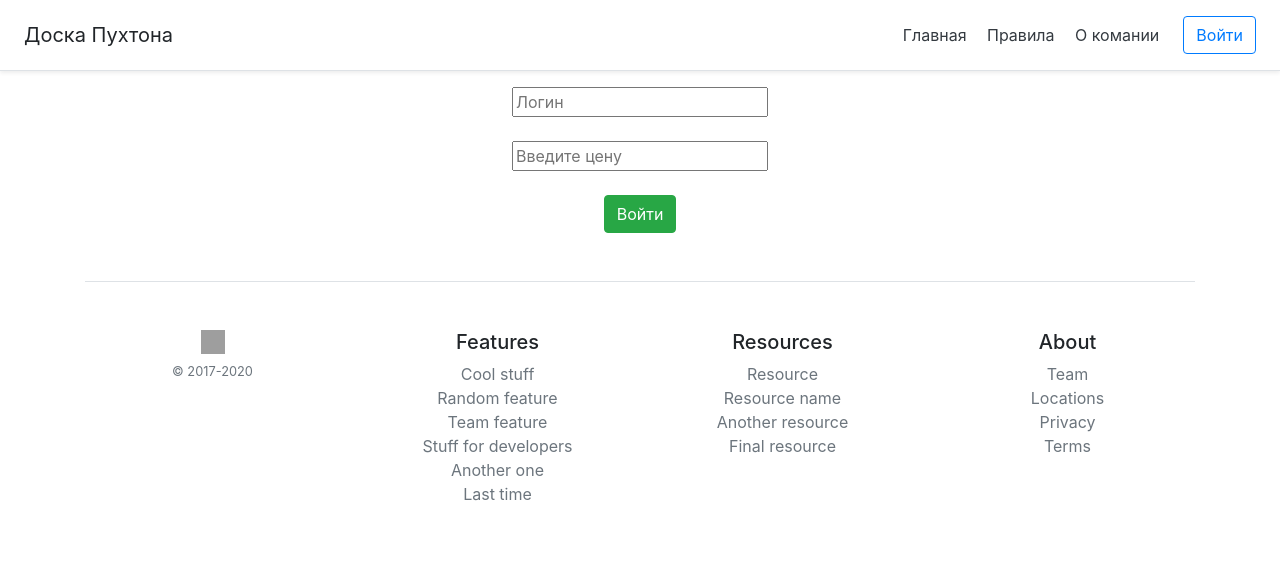
After one commit to pavelk123/Flask_site, a Flask app: page /login in a window 1280 px wide. The commit adds this page. Shown: the top 569 px of the page. Run offline with Flask 2, Linux system fonts and the light colour scheme; some libraries are stand-ins or nearby versions; grey boxes are pictures that could not be loaded.

Commit message:
login 0.1

```diff
--- a/main.py
+++ b/main.py
@@ -1,7 +1,12 @@
-from flask import Flask, render_template, request, redirect
+from flask import Flask, render_template, url_for, request, redirect, make_response, flash, session
 from flask_sqlalchemy import SQLAlchemy
+import datetime
+
 
 app = Flask(__name__)
+
+app.config['SECRET_KEY'] = 'ddsf11r13r1'
+
 app.config['SQLALCHEMY_DATABASE_URI'] = 'sqlite:///shop.db'
 app.config['SQLALCHEMY_TRACK_MODIFICATIONS'] = 'sqlite:///shop.db'
 db = SQLAlchemy(app)
@@ -9,6 +14,20 @@ db = SQLAlchemy(app)
 #from main import db
 #db.create_all()
 #для создания бд (вводить в интерпритатор)
+#db.close_all_sessions()
+
+class User(db.Model):
+
+    id = db.Column(db.Integer(), primary_key=True)
+    name = db.Column(db.String(100))
+    username = db.Column(db.String(50), nullable=False, unique=True)
+    email = db.Column(db.String(100), nullable=False, unique=True)
+    password_hash = db.Column(db.String(100), nullable=False)
+    #created_on = db.Column(db.DateTime(), default=datetime.utcnow)
+    #updated_on = db.Column(db.DateTime(), default=datetime.utcnow, onupdate=datetime.utcnow)
+
+    def __repr__(self):
+        return "<{}:{}>".format(self.id, self.username)
 
 class Item(db.Model):
     id = db.Column(db.Integer, primary_key=True)
@@ -20,19 +39,46 @@ class Item(db.Model):
     def __repr__(self):
         return f'Запись: {self.title}, {self.price}, {self.info}'
 
+
+
+@app.route('/login', methods=['GET','POST'])
+def login():
+    if 'userLogged' in session:
+        return redirect(url_for('profile', username=session['userLogged']))
+    elif request.method == 'POST' and request.form['login'] == 'admin' and request.form['password'] == '123':
+        session['userLogged'] = request.form['login']
+        return redirect(url_for('profile', username=session['userLogged']))
+    return render_template('login.html')
+
+
+@app.route('/profile/<username>')
+def profile(username):
+    return "Пользователь"+username
+
+
+@app.route('/cookie/',)
+def cookie():
+    res = make_response('Sitting a cookie')
+    res.set_cookie('foo', 'bar', max_age=60*60*24*365*2)
+    print(url_for('cookie'))
+    return res
+
 @app.route('/', )
 def index():
 
     items = Item.query.order_by(Item.price).all()
+    print(url_for('index'))
     return render_template('index.html', data=items)
 
 
 @app.route('/about')
 def about():
+    print(url_for('about'))
     return render_template('about.html')
 
 @app.route('/rules')
 def rules():
+    print(url_for('rules'))
     return render_template('rules.html')
 
 @app.route('/create',methods=['POST','GET'])
@@ -46,6 +92,9 @@ def create():
         try:
             db.session.add(item)
             db.session.commit()
+
+            flash('Товар добавлен!',category='success')
+
             return redirect('/')
         except:
             return 'Получилась ошибка'
@@ -53,7 +102,7 @@ def create():
 
         return render_template('create.html')
 
-@app.route('/product/<prod_id>', methods=['GET','POST'])
+@app.route('/product/<int:prod_id>', methods=['GET','POST'])
 def redact(prod_id):
 
     if request.method == 'GET':
@@ -75,6 +124,7 @@ def redact(prod_id):
         item.info = info
 
         db.session.commit()
+        flash('Товар изменен', category='primary')
         return redirect('/')
 
 @app.route('/delete/<prod_id>',methods=['GET','POST'])
@@ -84,11 +134,26 @@ def delete(prod_id):
             item = Item.query.get(prod_id)
             return render_template('delete.html',item=item)
         except:
+
             return 'Произошла ошибка'
     if request.method == 'POST':
         item = Item.query.get(prod_id)
         db.session.delete(item)
         db.session.commit()
+        flash('Товар удален!', category='danger')
         return redirect('/')
+
+@app.errorhandler(404)
+def pageNotFound(error):
+    return render_template('page404.html'), 404
+
+
+
+#тестирование
+#with app.test_request_context():
+#    print(url_for('index'))
+
+
+
 if __name__ == '__main__':
     app.run(debug=True)
--- a/templates/base.html
+++ b/templates/base.html
@@ -3,7 +3,7 @@
 <head>
     <meta charset="UTF-8">
     <link rel="stylesheet" href="https://stackpath.bootstrapcdn.com/bootstrap/4.5.2/css/bootstrap.min.css">
-
+    <link rel="stylesheet" href="{{url_for('static',filename='css/style.css') }}" type="text/css">
 
 {% block title %}{% endblock %}
 </head>
@@ -16,7 +16,12 @@
     <a class="p-2 text-dark" href="/rules">Правила</a>
     <a class="p-2 text-dark" href="/about">О комании</a>
   </nav>
-  <a class="btn btn-outline-primary" href="/create">Добавить товар</a>
+
+      {% if 'userLogged' in session   %}
+      <a class="btn btn-outline-primary" href="/create">Добавить товар</a>
+      {% else %}
+      <a class="btn btn-outline-primary" href="/login">Войти</a>
+      {% endif %}
     </div>
 
 
--- a/templates/index.html
+++ b/templates/index.html
@@ -17,8 +17,14 @@
 <div class="container">
 
 
+ {% for cat, msg in get_flashed_messages(True) %}
 
+        <div class="alert alert-{{cat}}">{{msg}}</div>
+{% endfor %}
   <div class="card-deck mb-3 text-center">
+
+
+
 
   {%for el in data%}
 
--- /dev/null
+++ b/templates/login.html
@@ -0,0 +1,28 @@
+{% extends 'base.html' %}
+
+{% block title %}
+<title>Авторизация</title>
+{% endblock %}
+
+{% block body %}
+
+ {% for cat, msg in get_flashed_messages(True) %}
+
+        <div class="alert alert-{{cat}}">{{msg}}</div>
+{% endfor %}
+  <div class="card-deck mb-3 text-center">
+
+<div class="container">
+    <form method="post" action="/login">
+        <input type="text" class=form-control" name="login" id="login" placeholder="Логин" maxlength="12"><br><br>
+        <input type="password" class=form-control" name="password" id="password" placeholder="Введите цену"><br><br>
+
+
+        <button class="btn btn-success " type="submit">Войти</button><br>
+
+    </form>
+
+</div>
+
+
+{% endblock %}
```
Also changed, not shown: templates/create.html (+8 -0 lines), templates/page404.html (added, +13 -0 lines), shop.db, static/css/style.css (added).
